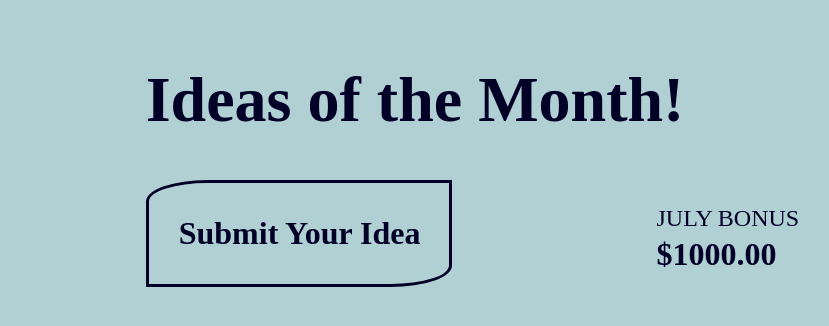
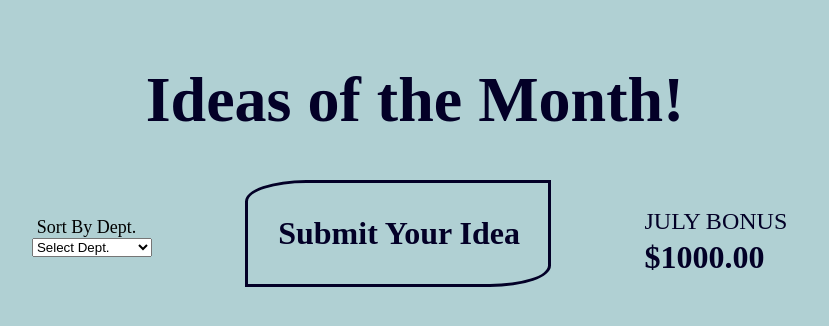
Before and after one commit to Y-nick/Employee-Vote, a React app: page / in a window 1280 px wide. Shown: the top 326 px of the page, without its empty margins (153-982 px from the left). Built offline with nearby package versions, Linux system fonts and the light colour scheme; no server answers.

Commit message:
filer function working.. next add onClick functionality

```diff
--- a/src/IdeaList.css
+++ b/src/IdeaList.css
@@ -13,9 +13,23 @@
   display: flex;
   flex-direction: row;
   margin-right: 8%;
-  margin-left: 20%;
+  margin-left: 10%;
   margin-top: 0%;
-  gap: 25%;
+  gap: 10%;
+}
+
+.dropdownDiv {
+  margin-top: 4%;
+}
+
+.sortBy {
+  margin-left: 4%;
+  font-size: large;
+  width: 120px;
+}
+
+#dept {
+  width: 120px;
 }
 
 .submitDiv {
--- a/src/IdeaList.jsx
+++ b/src/IdeaList.jsx
@@ -10,6 +10,7 @@ class IdeaList extends React.Component {
     this.state = {
       submitOpen: false,
       ideaData: [],
+      currentID: 'ALL',
     };
   }
 
@@ -21,8 +22,14 @@ class IdeaList extends React.Component {
     this.setState({ submitOpen: cb });
   };
 
-  rankVotes = () => {
-
+  filterByDept = (deptNum) => {
+    const { ideaData } = this.state;
+    return ideaData.filter((idea) => {
+      if (idea.department_id === deptNum && idea.department_id !== undefined) {
+        return idea;
+      }
+      return ideaData;
+    });
   };
 
   vote = (idea) => {
@@ -50,11 +57,21 @@ class IdeaList extends React.Component {
   };
 
   render() {
-    const { submitOpen, ideaData } = this.state;
+    const { submitOpen, ideaData, currentID} = this.state;
     return (
       <div className="ideaListContainer">
         <h1 className="title">Ideas of the Month!</h1>
         <div className="lineOneContainer">
+          <div className="dropdownDiv">
+            <div className="sortBy">Sort By Dept.</div>
+            <select id="dept">
+              <option value="Select">Select Dept.</option>
+              <option onClick={() => { this.setState({ currentID: 88 }); }} value="IT">IT</option>
+              <option value="Accounting">Accounting</option>
+              <option value="Finance">Finance</option>
+              <option value="HR">HR</option>
+            </select>
+          </div>
           <div className="submitDiv">
             <h3 className="submitIdea" onClick={this.submitModal} >Submit Your Idea</h3>
           </div>
@@ -68,7 +85,14 @@ class IdeaList extends React.Component {
           {
             ideaData.sort((a, b) => (
               b.votes - a.votes
-            )).map((idea) => (
+            )).filter((idea) => {
+              if (idea.department_id === currentID) {
+                return idea;
+              }
+              if (currentID === 'ALL') {
+                return idea;
+              }
+            }).map((idea) => (
               <div className="listItem" key={idea.id}>
                 <div className="descriptionDiv">
                   <div className="author">{`Author: ${idea.author}`}</div>
```
